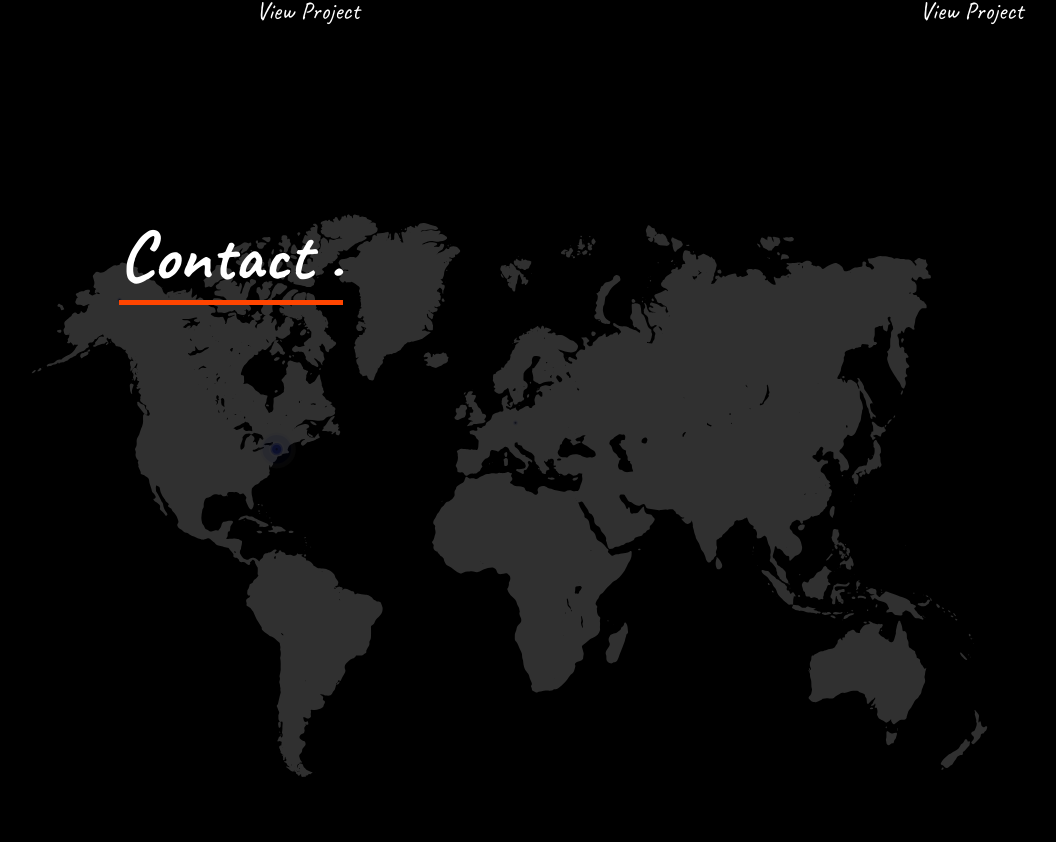
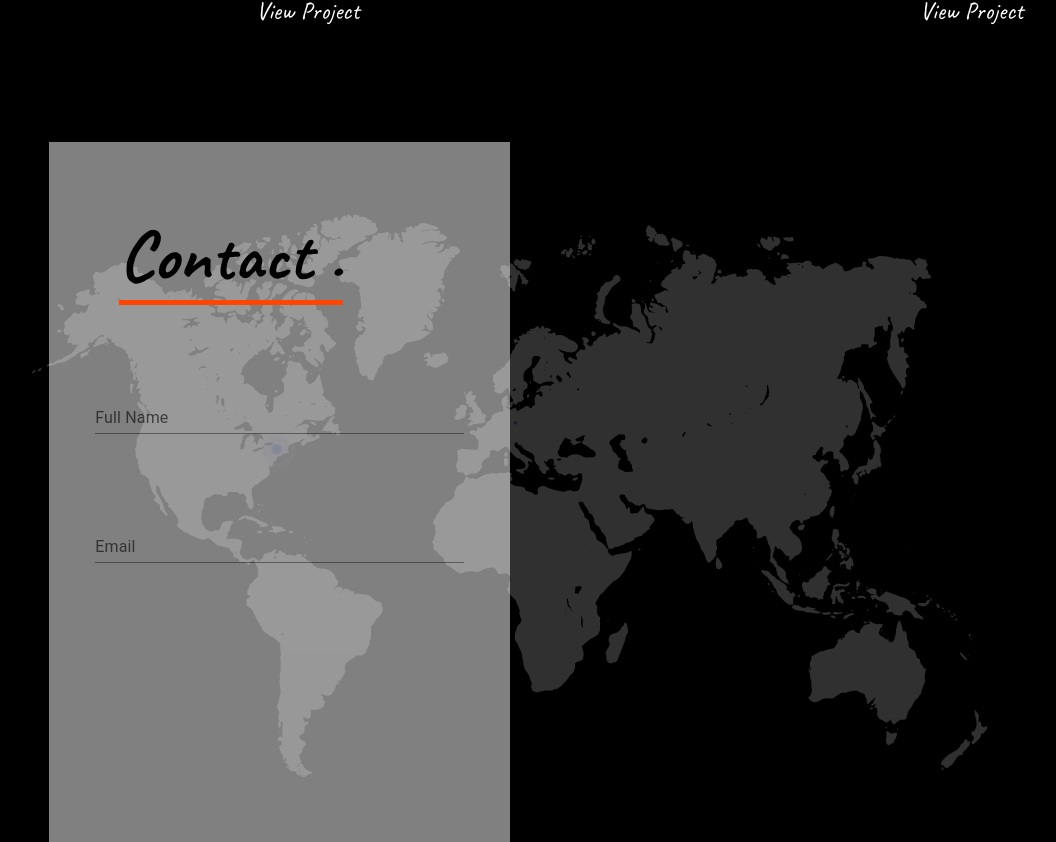
Before and after one commit to waleed2000x/Waleed-s, a React (Vite) app: page / in a window 1280 px wide. Shown: the part 3771-4613 px from the top of the page, without its empty margins (130-1186 px from the left). Built offline with nearby package versions, Linux system fonts and the light colour scheme.

Commit message:
Contact half done captcha added

```diff
--- a/package.json
+++ b/package.json
@@ -22,8 +22,8 @@
     "npm": "^9.8.1",
     "react": "^18.2.0",
     "react-dom": "^18.2.0",
-    "react-google-recaptcha": "^3.1.0",
     "react-scroll": "^1.8.9",
+    "react-turnstile": "^1.1.1",
     "styled-components": "^6.0.7",
     "yup": "^1.2.0"
   },
--- a/src/components/contact/Contact.jsx
+++ b/src/components/contact/Contact.jsx
@@ -1,3 +1,4 @@
+import { TextField } from "@mui/material";
 import ContactLottie from "./contactLottie";
 import { Element } from "react-scroll";
 export default function Contact() {
@@ -11,6 +12,24 @@ export default function Contact() {
           <div className="contactTitle">
             <p>Contact .</p>
           </div>
+          <div className="contactLeftInputs">
+            <TextField
+              variant="standard"
+              label="Full Name"
+              size="large"
+              placeholder="Full Name"
+            />
+            <TextField
+              variant="standard"
+              label="Email"
+              size="large"
+              placeholder="Email"
+            />
+            <div
+              className="cf-turnstile"
+              data-sitekey="0x4AAAAAAAJovBJuxtfEvcgQ"
+            ></div>
+          </div>
         </div>
         <div className="rightContact"></div>
       </div>
--- a/src/scss/index.css
+++ b/src/scss/index.css
@@ -463,14 +463,27 @@
   display: flex;
   flex-direction: column;
   width: 40%;
+  background-color: rgba(255, 255, 255, 0.5);
 }
 .contactParent .contactForm .leftContact p {
   margin: 70px 0px 0px 70px;
   font-size: 70px;
   font-weight: 900;
   border-bottom: 5px solid orangered;
+  color: black;
   width: -moz-max-content;
   width: max-content;
+}
+.contactParent .contactForm .leftContact .contactLeftInputs {
+  display: flex;
+  flex-direction: column;
+  justify-content: space-evenly;
+  align-items: center;
+  width: 100%;
+  height: 60%;
+}
+.contactParent .contactForm .leftContact .contactLeftInputs .css-1u3bzj6-MuiFormControl-root-MuiTextField-root {
+  width: 80%;
 }
 .contactParent .contactForm .rightContact {
   display: flex;
--- a/src/scss/index.scss
+++ b/src/scss/index.scss
@@ -487,12 +487,29 @@
       display: flex;
       flex-direction: column;
       width: 40%;
+      background-color: rgba(255, 255, 255, 0.5);
       & p {
         margin: 70px 0px 0px 70px;
         font-size: 70px;
         font-weight: 900;
         border-bottom: 5px solid orangered;
+        color: black;
         width: max-content;
+      }
+      .contactLeftInputs {
+        display: flex;
+        flex-direction: column;
+        justify-content: space-evenly;
+        align-items: center;
+        width: 100%;
+        height: 60%;
+        .css-1u3bzj6-MuiFormControl-root-MuiTextField-root {
+          width: 80%;
+          // margin-top: 20px;
+        }
+        // .css-1x51dt5-MuiInputBase-input-MuiInput-input {
+        //   border-bottom: 2px solid orangered;
+        // }
       }
     }
     .rightContact {
```
Also changed, not shown: 2 other files (tests, documents, lock files or other folders).
